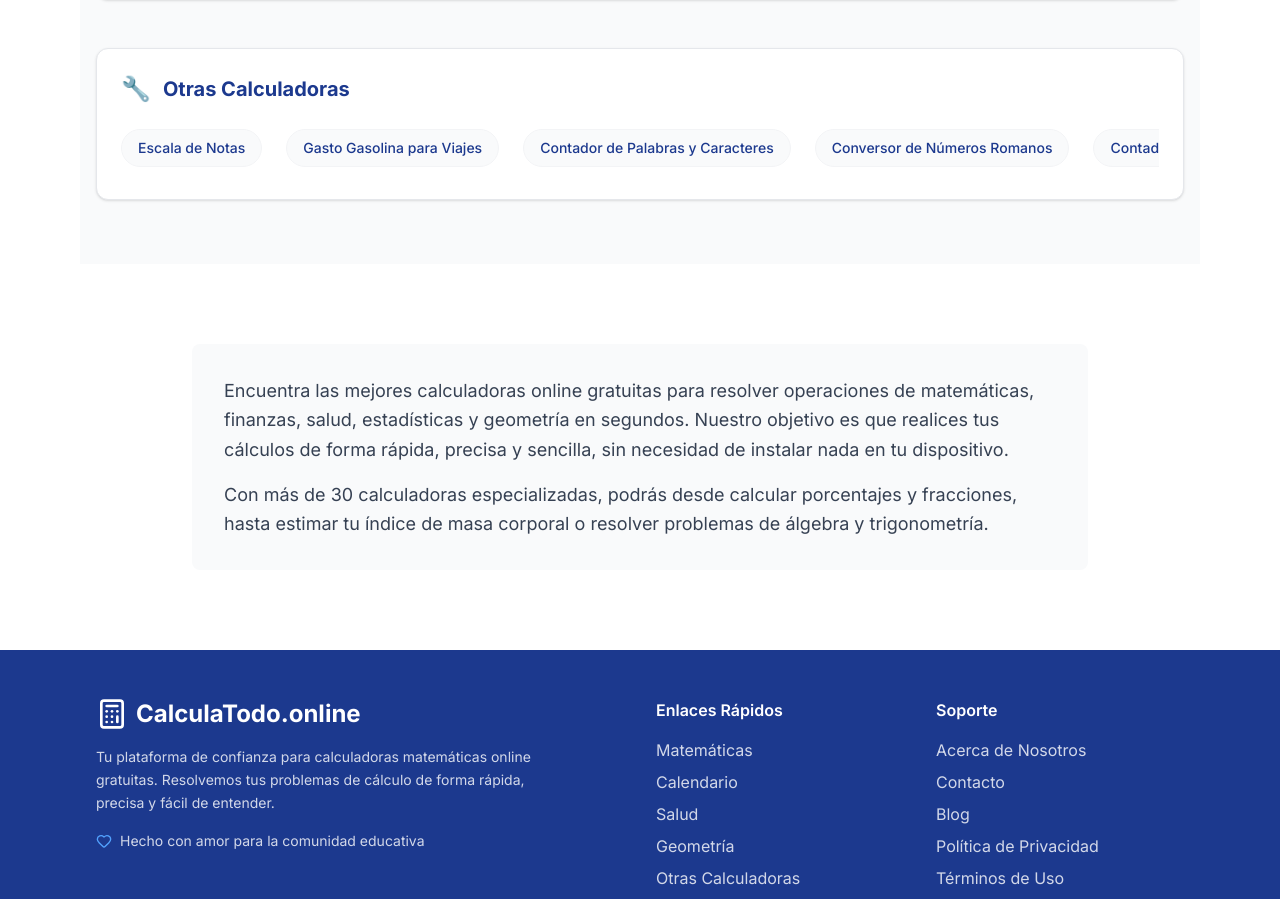
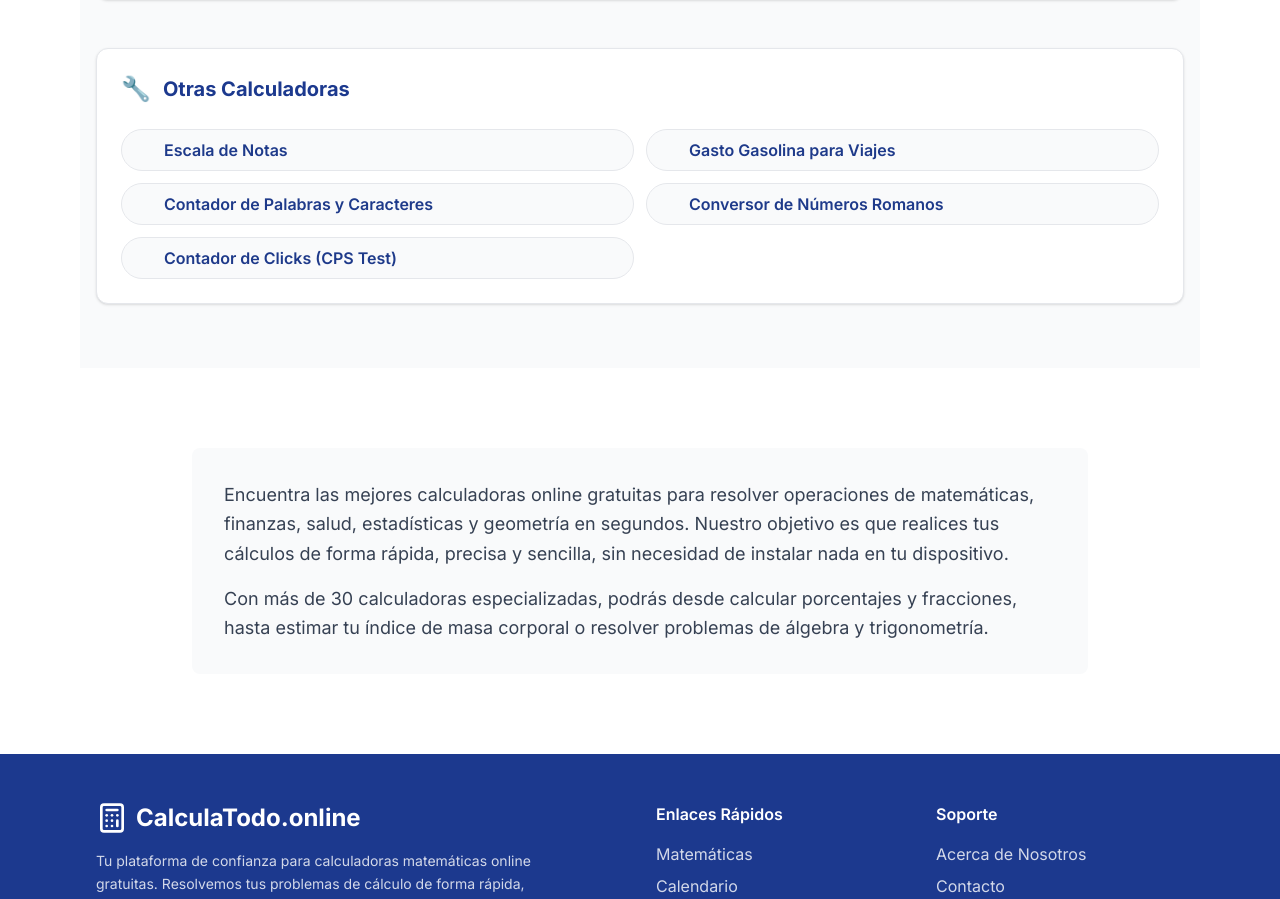
Before and after one commit to martingalmarino/calcula-todo, a Next.js app: page / in a window 1280 px wide. Shown: the part 1642-2541 px from the top of the page. Built offline with nearby package versions, Linux system fonts and the light colour scheme; no server answers.

Commit message:
Corregir alineación de chips en sección 'Otras Calculadoras': aplicar nuevo estilo con iconos Lucide para consistencia visual

```diff
--- a/src/app/page.tsx
+++ b/src/app/page.tsx
@@ -168,23 +168,23 @@ export default function HomePage() {
                     <span className="text-2xl">🔧</span>
                     <h3 className="text-blue-900 text-xl font-bold">Otras Calculadoras</h3>
                   </div>
-                  <div className="pills-container">
-                    <Link href="/otras/escala-notas/" className="pill-link pill-other">
+                  <ChipsContainer>
+                    <Chip href="/otras/escala-notas/" icon="graduation-cap" ariaLabel="Escala de Notas">
                       Escala de Notas
-                    </Link>
-                    <Link href="/otras/gasto-gasolina/" className="pill-link pill-other">
+                    </Chip>
+                    <Chip href="/otras/gasto-gasolina/" icon="fuel" ariaLabel="Gasto Gasolina para Viajes">
                       Gasto Gasolina para Viajes
-                    </Link>
-                    <Link href="/otras/contador-palabras/" className="pill-link pill-other">
+                    </Chip>
+                    <Chip href="/otras/contador-palabras/" icon="type" ariaLabel="Contador de Palabras y Caracteres">
                       Contador de Palabras y Caracteres
-                    </Link>
-                    <Link href="/otras/numeros-romanos/" className="pill-link pill-other">
+                    </Chip>
+                    <Chip href="/otras/numeros-romanos/" icon="hash" ariaLabel="Conversor de Números Romanos">
                       Conversor de Números Romanos
-                    </Link>
-                    <Link href="/otras/contador-clicks/" className="pill-link pill-other">
+                    </Chip>
+                    <Chip href="/otras/contador-clicks/" icon="mouse-pointer" ariaLabel="Contador de Clicks (CPS Test)">
                       Contador de Clicks (CPS Test)
-                    </Link>
-                  </div>
+                    </Chip>
+                  </ChipsContainer>
                 </div>
 
               </div>
```
